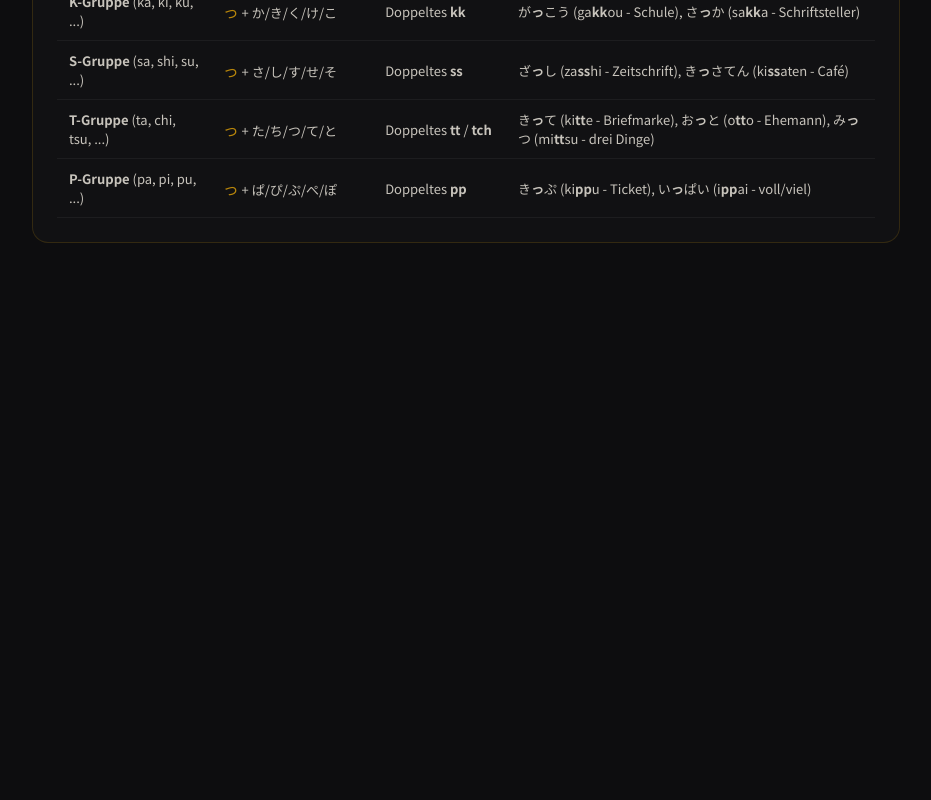
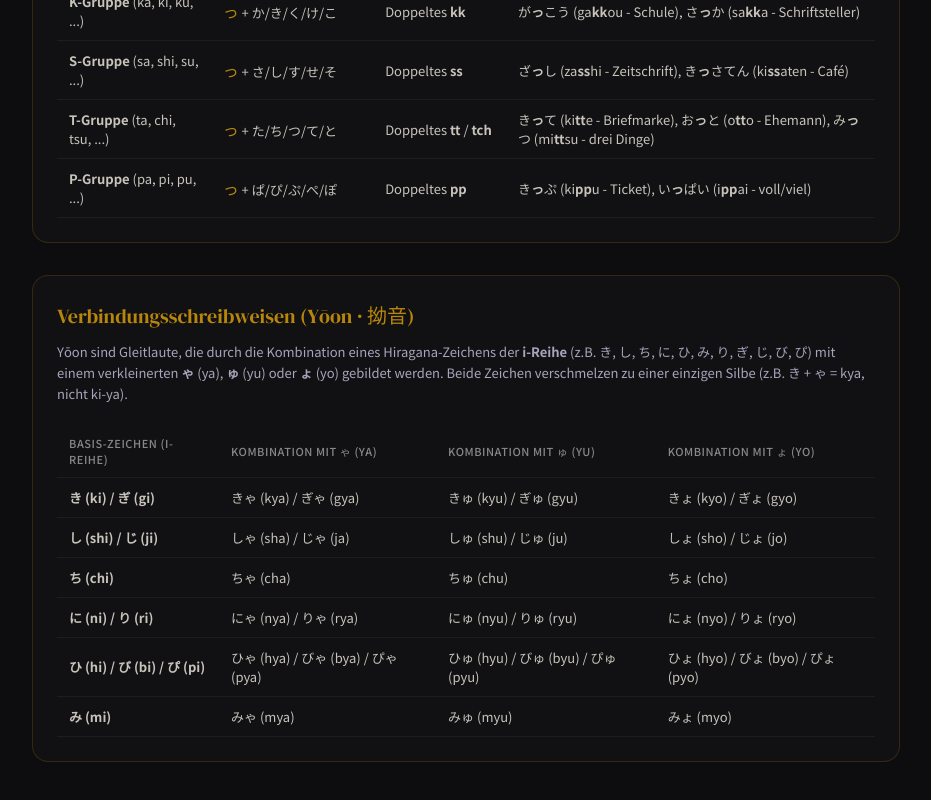
Before and after one commit to holgergp/hiragana-vhs, a React (Vite) app: page / in a window 1280 px wide. Shown: the part 3173-3973 px from the top of the page, without its empty margins (174-1105 px from the left). Before the commit the page ends 3480 px from the top, so only its background shows below. Built offline with nearby package versions, Linux system fonts and the light colour scheme.

Commit message:
feat: add contracted sounds (Yōon) reference card and vocabulary

```diff
--- a/src/App.jsx
+++ b/src/App.jsx
@@ -332,56 +332,56 @@ const css = `
     .lesson-filter-quiz { margin-bottom: 1rem; gap: 6px; }
   }
 
-  /* Chōon & Sokuon Info Cards */
-  .choon-info-card, .sokuon-info-card {
+  /* Chōon, Sokuon & Yōon Info Cards */
+  .choon-info-card, .sokuon-info-card, .yoon-info-card {
     background: rgba(255,255,255,0.02);
     border: 1px solid rgba(184,134,11,0.2);
     border-radius: 16px;
     padding: 1.5rem;
     margin-top: 2rem;
   }
-  .choon-title, .sokuon-title {
+  .choon-title, .sokuon-title, .yoon-title {
     font-family: 'DM Serif Display', serif;
     font-size: 20px;
     color: #b8860b;
     margin-bottom: 0.75rem;
   }
-  .choon-intro, .sokuon-intro {
+  .choon-intro, .sokuon-intro, .yoon-intro {
     font-size: 13px;
     color: #a8a4bc;
     line-height: 1.6;
     margin-bottom: 1.25rem;
   }
-  .choon-table-container, .sokuon-table-container {
+  .choon-table-container, .sokuon-table-container, .yoon-table-container {
     overflow-x: auto;
   }
-  .choon-table, .sokuon-table {
+  .choon-table, .sokuon-table, .yoon-table {
     width: 100%;
     border-collapse: collapse;
     font-size: 13px;
     text-align: left;
     min-width: 500px;
   }
-  .choon-table th, .choon-table td, .sokuon-table th, .sokuon-table td {
+  .choon-table th, .choon-table td, .sokuon-table th, .sokuon-table td, .yoon-table th, .yoon-table td {
     padding: 10px 12px;
     border-bottom: 1px solid rgba(255,255,255,0.05);
   }
-  .choon-table th, .sokuon-table th {
+  .choon-table th, .sokuon-table th, .yoon-table th {
     color: #888;
     font-weight: 500;
     text-transform: uppercase;
     font-size: 11px;
     letter-spacing: 0.05em;
   }
-  .choon-table td, .sokuon-table td {
+  .choon-table td, .sokuon-table td, .yoon-table td {
     color: #c8c4bc;
   }
-  .choon-hira, .sokuon-hira {
+  .choon-hira, .sokuon-hira, .yoon-hira {
     color: #b8860b;
     font-size: 16px;
     font-weight: 500;
   }
-  .choon-note, .sokuon-note {
+  .choon-note, .sokuon-note, .yoon-note {
     font-size: 10px;
     color: #666;
     display: inline-block;
@@ -556,6 +556,64 @@ function Overview() {
           </table>
         </div>
       </div>
+
+      {/* Besonderheit: Verbindungsschreibweisen (Yōon) */}
+      <div className="yoon-info-card">
+        <div className="yoon-title">Verbindungsschreibweisen (Yōon · 拗音)</div>
+        <p className="yoon-intro">
+          Yōon sind Gleitlaute, die durch die Kombination eines Hiragana-Zeichens der <strong>i-Reihe</strong> (z.B. き, し, ち, に, ひ, み, り, ぎ, じ, び, ぴ) mit einem verkleinerten <strong>ゃ</strong> (ya), <strong>ゅ</strong> (yu) oder <strong>ょ</strong> (yo) gebildet werden. Beide Zeichen verschmelzen zu einer einzigen Silbe (z.B. き + ゃ = kya, nicht ki-ya).
+        </p>
+        <div className="yoon-table-container">
+          <table className="yoon-table">
+            <thead>
+              <tr>
+                <th>Basis-Zeichen (i-Reihe)</th>
+                <th>Kombination mit ゃ (ya)</th>
+                <th>Kombination mit ゅ (yu)</th>
+                <th>Kombination mit ょ (yo)</th>
+              </tr>
+            </thead>
+            <tbody>
+              <tr>
+                <td><strong>き (ki) / ぎ (gi)</strong></td>
+                <td>きゃ (kya) / ぎゃ (gya)</td>
+                <td>きゅ (kyu) / ぎゅ (gyu)</td>
+                <td>きょ (kyo) / ぎょ (gyo)</td>
+              </tr>
+              <tr>
+                <td><strong>し (shi) / じ (ji)</strong></td>
+                <td>しゃ (sha) / じゃ (ja)</td>
+                <td>しゅ (shu) / じゅ (ju)</td>
+                <td>しょ (sho) / じょ (jo)</td>
+              </tr>
+              <tr>
+                <td><strong>ち (chi)</strong></td>
+                <td>ちゃ (cha)</td>
+                <td>ちゅ (chu)</td>
+                <td>ちょ (cho)</td>
+              </tr>
+              <tr>
+                <td><strong>に (ni) / り (ri)</strong></td>
+                <td>にゃ (nya) / りゃ (rya)</td>
+                <td>にゅ (nyu) / りゅ (ryu)</td>
+                <td>にょ (nyo) / りょ (ryo)</td>
+              </tr>
+              <tr>
+                <td><strong>ひ (hi) / び (bi) / ぴ (pi)</strong></td>
+                <td>ひゃ (hya) / びゃ (bya) / ぴゃ (pya)</td>
+                <td>ひゅ (hyu) / びゅ (byu) / ぴゅ (pyu)</td>
+                <td>ひょ (hyo) / びょ (byo) / ぴょ (pyo)</td>
+              </tr>
+              <tr>
+                <td><strong>み (mi)</strong></td>
+                <td>みゃ (mya)</td>
+                <td>みゅ (myu)</td>
+                <td>みょ (myo)</td>
+              </tr>
+            </tbody>
+          </table>
+        </div>
+      </div>
     </div>
   );
 }
--- a/src/components/WordQuiz.jsx
+++ b/src/components/WordQuiz.jsx
@@ -86,7 +86,7 @@ export default function WordQuiz({ mode, wrongCounts, onRegisterMiss }) {
   return (
     <div className="quiz-wrap">
       <div className="lesson-filter-quiz">
-        {["1", "2", "3", "4", "all"].map((l) => (
+        {["1", "2", "3", "4", "5", "all"].map((l) => (
           <button
             key={l}
             className={`filter-pill ${lessonFilter === l ? "active" : ""}`}
@@ -104,7 +104,9 @@ export default function WordQuiz({ mode, wrongCounts, onRegisterMiss }) {
                   ? "Lektion 3 (Lange Vokale)"
                   : l === "4"
                     ? "Lektion 4 (Doppelkonsonanten)"
-                    : "Alle Wörter"}
+                    : l === "5"
+                      ? "Lektion 5 (Gleitlaute / Yōon)"
+                      : "Alle Wörter"}
           </button>
         ))}
       </div>
--- a/src/data.js
+++ b/src/data.js
@@ -189,6 +189,21 @@ export const WORD_DATA = [
   { word: "やっつ", rom: "yattsu", german: "acht (Dinge)", lesson: 4 },
   { word: "おっと", rom: "otto", german: "(eigener) Ehemann", lesson: 4 },
   { word: "いっぱい", rom: "ippai", german: "voll / viel", lesson: 4 },
+  // Lektion 5 — Verbindungsschreibweisen (Yōon)
+  { word: "かいしゃ", rom: "kaisha", german: "Firma / Unternehmen", lesson: 5 },
+  { word: "しゃしん", rom: "shashin", german: "Foto", lesson: 5 },
+  { word: "じゅう", rom: "juu", german: "zehn", lesson: 5 },
+  { word: "ひゃく", rom: "hyaku", german: "hundert", lesson: 5 },
+  { word: "さんびゃく", rom: "sanbyaku", german: "dreihundert", lesson: 5 },
+  { word: "ろっぴゃく", rom: "roppyaku", german: "sechshundert", lesson: 5 },
+  { word: "はっぴゃく", rom: "happyaku", german: "achthundert", lesson: 5 },
+  { word: "きょうしつ", rom: "kyoushitsu", german: "Klassenzimmer", lesson: 5 },
+  { word: "じどうしゃ", rom: "jidousha", german: "Auto", lesson: 5 },
+  { word: "じむしょ", rom: "jimusho", german: "Büro", lesson: 5 },
+  { word: "りょこう", rom: "ryokou", german: "Reise", lesson: 5 },
+  { word: "びょういん", rom: "byouin", german: "Krankenhaus", lesson: 5 },
+  { word: "おちゃ", rom: "ocha", german: "Tee / grüner Tee", lesson: 5 },
+  { word: "しゅくだい", rom: "shukudai", german: "Hausaufgaben", lesson: 5 },
 ];
 
 export const GROUP_LABELS = {
```
